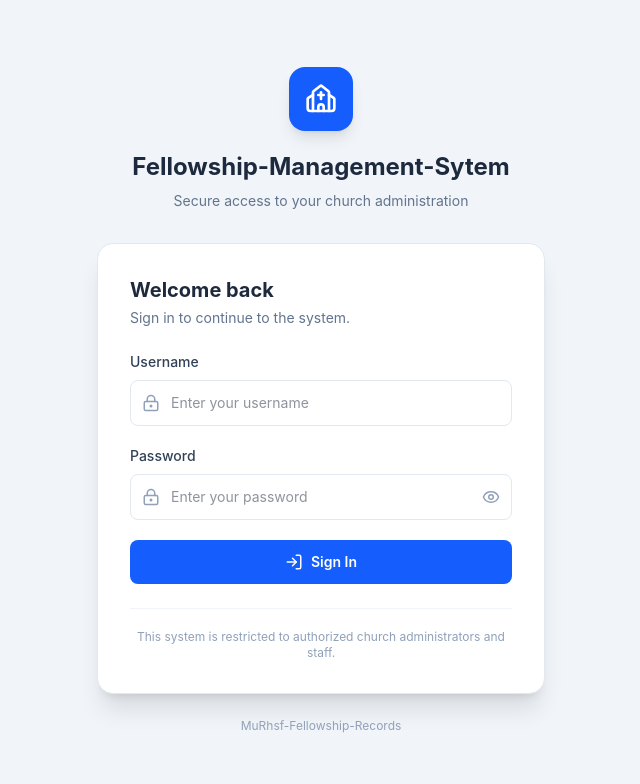
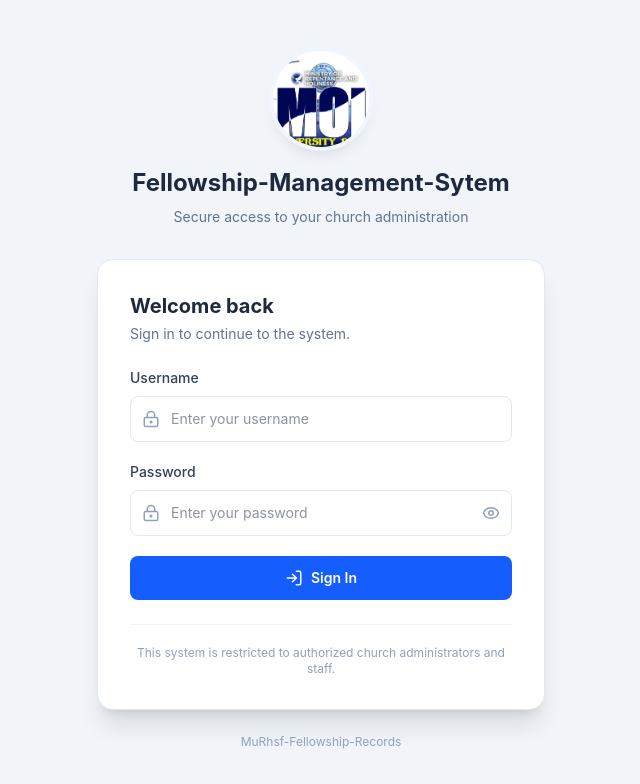
Before and after one commit to Cymi-eng/Feruz, a React (Vite) app: page /login in a window 1280 px wide. Shown: the top 784 px of the page, without its empty margins (319-959 px from the left). Built offline with nearby package versions, Linux system fonts and the light colour scheme; no server answers; the database is empty.

Commit message:
Implement code changes to enhance functionality and improve performance

```diff
--- a/src/pages/Login.jsx
+++ b/src/pages/Login.jsx
@@ -4,7 +4,6 @@ import {
   EyeOff,
   LockKeyhole,
   LogIn,
-  Church,
   AlertCircle,
 } from 'lucide-react'
 import { useNavigate } from 'react-router-dom'
@@ -17,6 +16,7 @@ import {
 } from 'firebase/auth'
 
 import { db, auth } from '../firebase'
+import churchLogo from '../assets/rhsf.jpeg'
 
 const AUTH_STORAGE_KEY = 'church-auth'
 const USERS_COLLECTION = 'users'
@@ -78,10 +78,6 @@ function Login() {
     setLoading(true)
 
     try {
-      /*
-       * Convert the application username
-       * into the Firebase Authentication email.
-       */
       const email =
         USERNAME_EMAILS[
           username.toLowerCase()
@@ -97,12 +93,6 @@ function Login() {
         return
       }
 
-      /*
-       * Authenticate with Firebase Authentication.
-       *
-       * Firebase handles the actual password
-       * verification.
-       */
       const credential =
         await signInWithEmailAndPassword(
           auth,
@@ -113,10 +103,6 @@ function Login() {
       const firebaseUser =
         credential.user
 
-      /*
-       * Load the application profile
-       * from Firestore.
-       */
       const usersSnapshot =
         await getDocs(
           collection(
@@ -133,10 +119,6 @@ function Login() {
           })
         )
 
-      /*
-       * Find the Firestore profile using
-       * the Firebase Authentication UID.
-       */
       let user =
         users.find(
           (item) =>
@@ -144,10 +126,6 @@ function Login() {
             firebaseUser.uid
         )
 
-      /*
-       * Fallback to email matching if the
-       * Firestore UID has not been added yet.
-       */
       if (!user) {
         user =
           users.find(
@@ -163,10 +141,6 @@ function Login() {
           )
       }
 
-      /*
-       * Authentication succeeded, but there
-       * is no matching church profile.
-       */
       if (!user) {
         setError(
           'Your login is valid, but your church account profile has not been configured yet. Please contact an administrator.'
@@ -177,9 +151,6 @@ function Login() {
         return
       }
 
-      /*
-       * Check account status.
-       */
       if (
         user.status &&
         String(user.status)
@@ -195,10 +166,6 @@ function Login() {
         return
       }
 
-      /*
-       * Save the authenticated application
-       * session locally.
-       */
       const authData = {
         isAuthenticated: true,
 
@@ -239,10 +206,6 @@ function Login() {
         JSON.stringify(authData)
       )
 
-      /*
-       * Send the authenticated user
-       * directly to the dashboard.
-       */
       navigate('/', {
         replace: true,
       })
@@ -298,8 +261,14 @@ function Login() {
 
           <div className="mb-8 text-center">
 
-            <div className="mx-auto flex h-16 w-16 items-center justify-center rounded-2xl bg-blue-600 text-white shadow-lg">
-              <Church size={32} />
+            <div className="mx-auto flex h-24 w-24 items-center justify-center overflow-hidden rounded-full bg-white shadow-lg ring-4 ring-blue-50">
+
+              <img
+                src={churchLogo}
+                alt="Church logo"
+                className="h-full w-full object-cover"
+              />
+
             </div>
 
             <h1 className="mt-5 text-2xl font-bold text-slate-800">
```
Also changed, not shown: src/assets/rhsf.jpeg (added).
